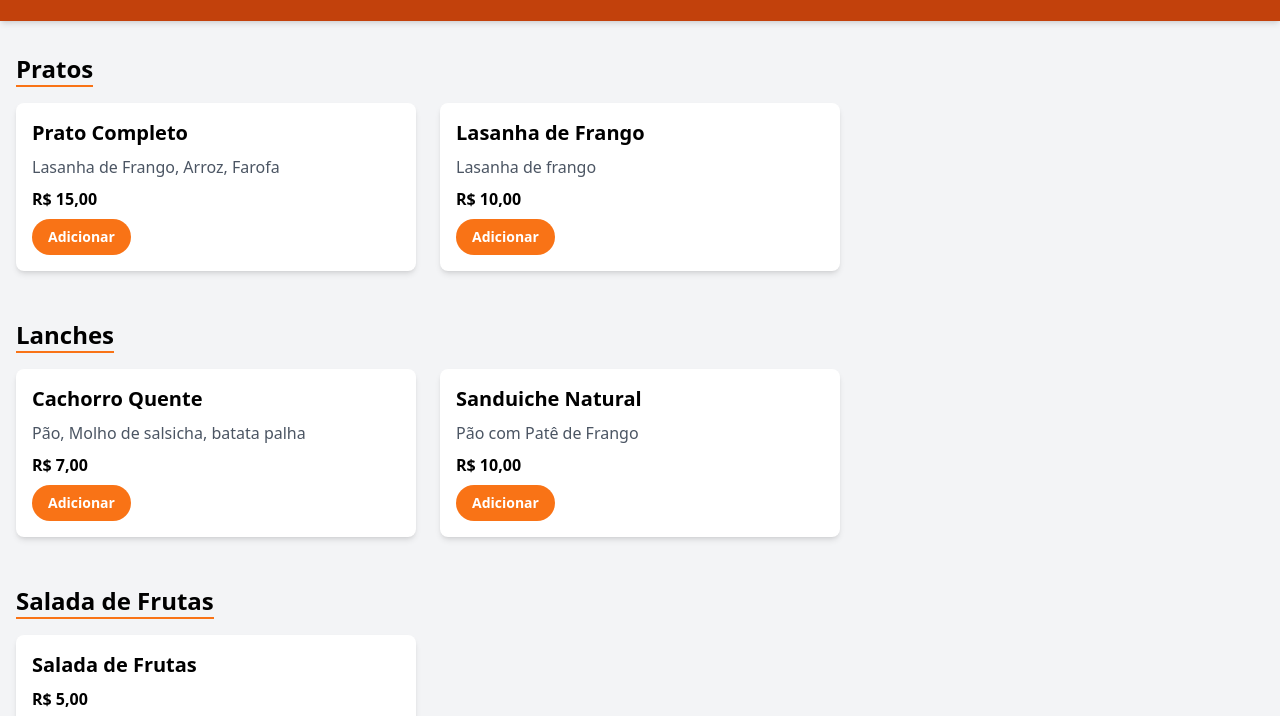
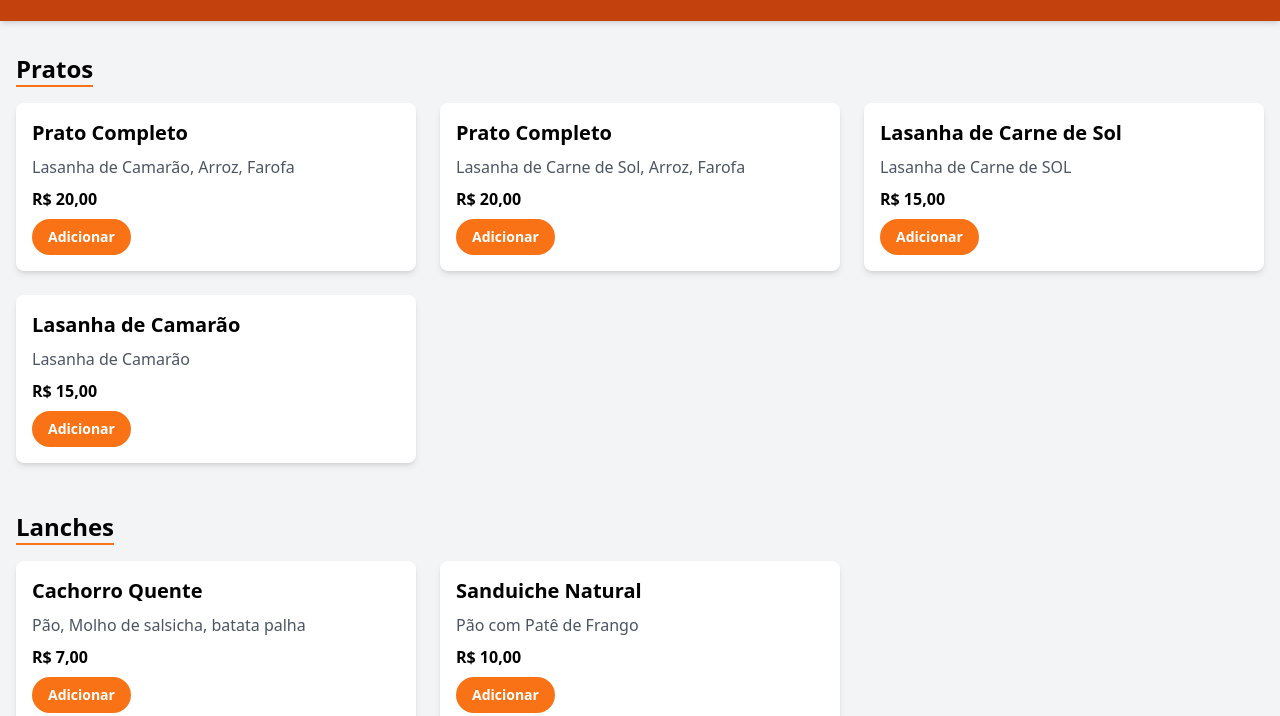
Before and after one commit to fernandalemos00/Card-pio_da_Marcia, a plain HTML site: page index.html in a window 1280 px wide. Shown: the part 83-799 px from the top of the page. Drawn offline with nearby package versions, Linux system fonts and the light colour scheme.

Commit message:
Update index.html

```diff
--- a/index.html
+++ b/index.html
@@ -26,9 +26,9 @@
           <div class="bg-white rounded-lg shadow-md p-4">
             <h3 class="font-bold text-xl mb-2">Prato Completo</h3>
             <p class="text-gray-600 mb-2">
-              Lasanha de Frango, Arroz, Farofa
+              Lasanha de Camarão, Arroz, Farofa
             </p>
-            <span class="font-bold block mb-2">R$ 15,00</span>
+            <span class="font-bold block mb-2">R$ 20,00</span>
             <button
               onclick="addToOrder('Prato Completo', 15)"
               class="bg-orange-500 text-white px-4 py-2 rounded-full text-sm font-semibold"
@@ -38,9 +38,35 @@
           </div>
 
           <div class="bg-white rounded-lg shadow-md p-4">
-            <h3 class="font-bold text-xl mb-2">Lasanha de Frango</h3>
-            <p class="text-gray-600 mb-2">Lasanha de frango</p>
-            <span class="font-bold block mb-2">R$ 10,00</span>
+            <h3 class="font-bold text-xl mb-2">Prato Completo</h3>
+            <p class="text-gray-600 mb-2">
+              Lasanha de Carne de Sol, Arroz, Farofa
+            </p>
+            <span class="font-bold block mb-2">R$ 20,00</span>
+            <button
+              onclick="addToOrder('Prato Completo', 15)"
+              class="bg-orange-500 text-white px-4 py-2 rounded-full text-sm font-semibold"
+            >
+              Adicionar
+            </button>
+          </div>
+
+          <div class="bg-white rounded-lg shadow-md p-4">
+            <h3 class="font-bold text-xl mb-2">Lasanha de Carne de Sol</h3>
+            <p class="text-gray-600 mb-2">Lasanha de Carne de SOL</p>
+            <span class="font-bold block mb-2">R$ 15,00</span>
+            <button
+              onclick="addToOrder('Lasanha de Frango', 18)"
+              class="bg-orange-500 text-white px-4 py-2 rounded-full text-sm font-semibold"
+            >
+              Adicionar
+            </button>
+          </div>
+
+                    <div class="bg-white rounded-lg shadow-md p-4">
+            <h3 class="font-bold text-xl mb-2">Lasanha de Camarão</h3>
+            <p class="text-gray-600 mb-2">Lasanha de Camarão</p>
+            <span class="font-bold block mb-2">R$ 15,00</span>
             <button
               onclick="addToOrder('Lasanha de Frango', 18)"
               class="bg-orange-500 text-white px-4 py-2 rounded-full text-sm font-semibold"
```
